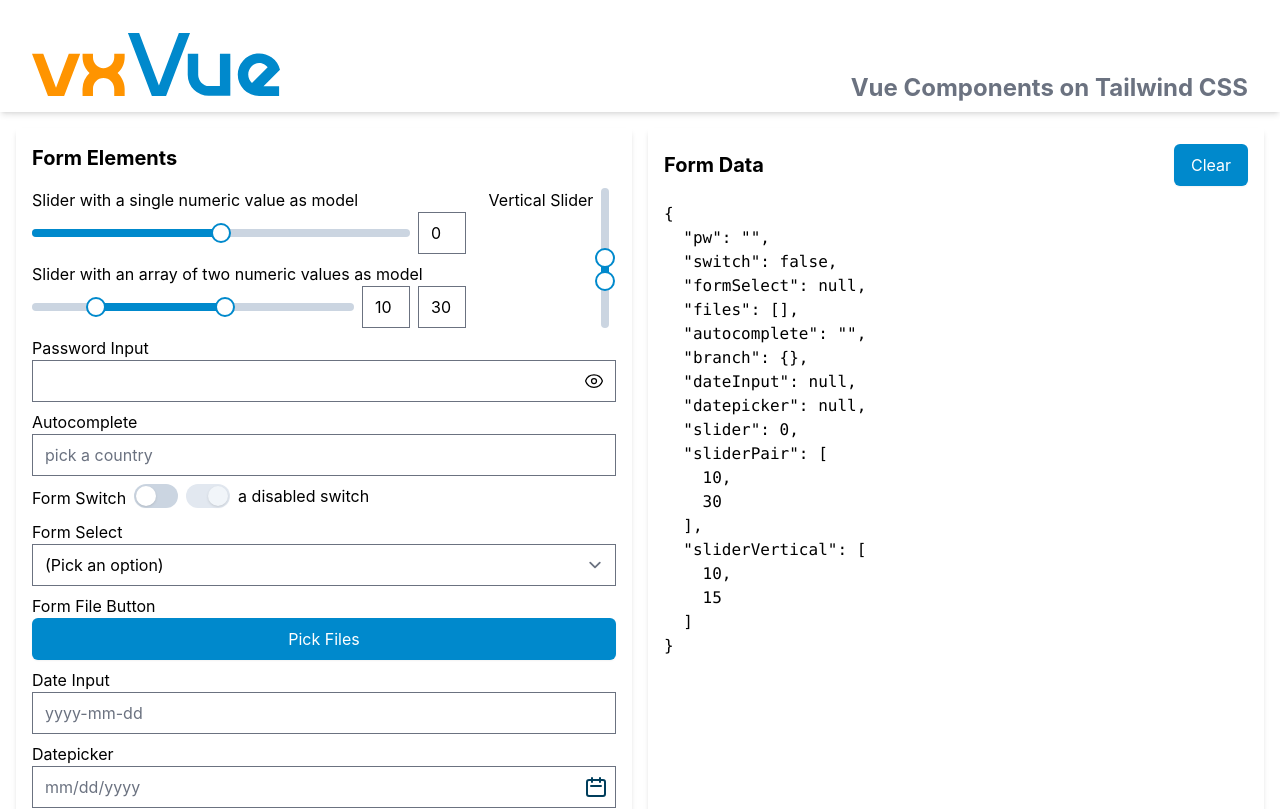
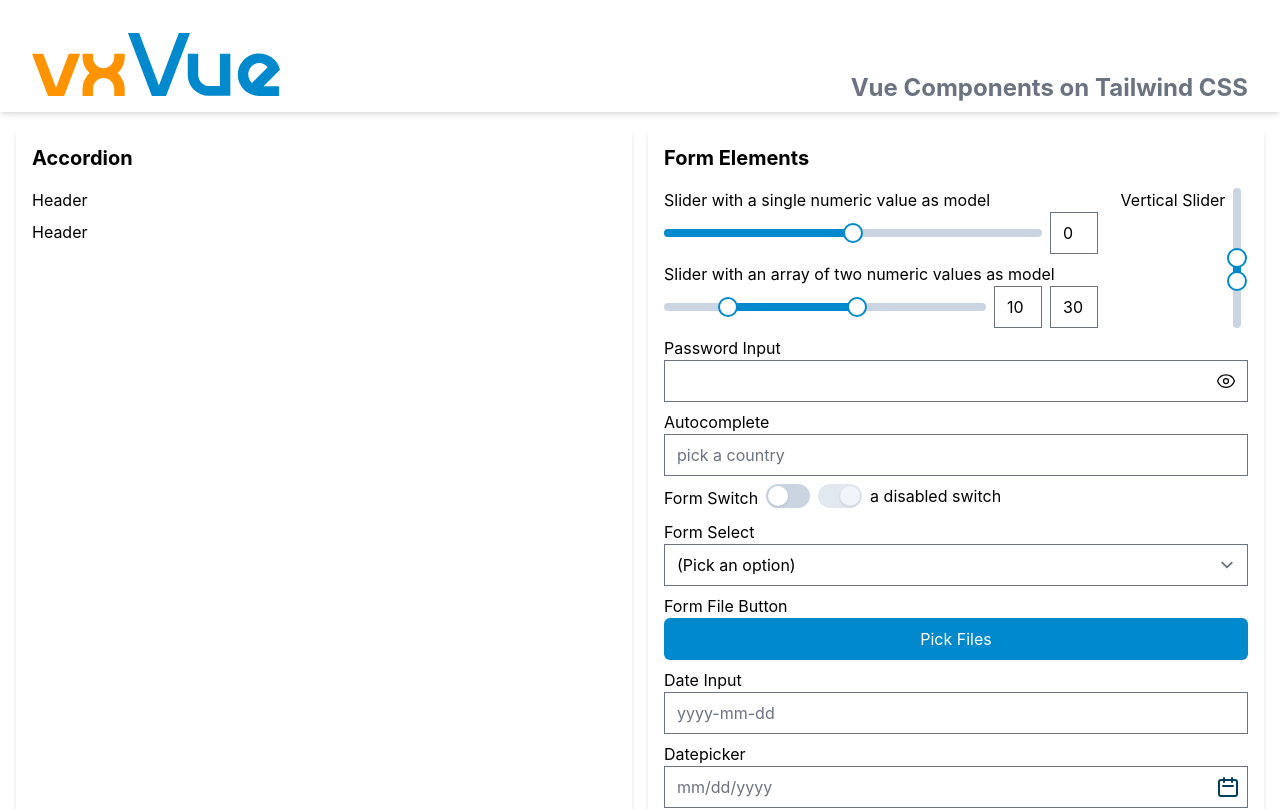
Before and after one commit to Vectrex/vxVue, a Vue app: page / in a window 1280 px wide. Shown: the top 809 px of the page. Built offline with nearby package versions, Linux system fonts and the light colour scheme.

Commit message:
Added a WIP accordion component

```diff
--- a/src/App.vue
+++ b/src/App.vue
@@ -17,6 +17,8 @@
   import { XMarkIcon, UserIcon, ShieldExclamationIcon } from "@heroicons/vue/24/solid"
 
   import { computed, ref } from "vue"
+  import Accordion from "./components/accordion.vue";
+  import AccordionPanel from "./components/accordion-panel.vue";
 
   const form = ref({
     pw: '',
@@ -41,6 +43,7 @@
     ],
     activeIndex: 0
   })
+  const accordionIndex = ref(-1)
   const sortable = ref({
     rows: [
       { key: 1, name: 'Linda', role: 'Sarah', yob: 1956 },
@@ -132,6 +135,14 @@
 
 <template>
   <div class="grid grid-cols-1 gap-4 px-4 pt-28 mx-auto md:pt-32 lg:grid-cols-2 2xl:grid-cols-3">
+    <div class="p-4 space-y-2 shadow-md">
+      <h2 class="mb-4 text-xl font-bold">Accordion</h2>
+      <accordion @update:active-index="accordionIndex = $event" :active-index="accordionIndex">
+        <accordion-panel />
+        <accordion-panel />
+        <div>Dummy</div>
+      </accordion>
+    </div>
     <div class="p-4 space-y-2 shadow-md">
       <h2 class="mb-4 text-xl font-bold">Form Elements</h2>
       <div class="grid grid-cols-4 gap-4">
--- /dev/null
+++ b/src/components/accordion-panel.vue
@@ -0,0 +1,15 @@
+<script setup>
+  const emit = defineEmits(['select'])
+  const props = defineProps({ show: Boolean })
+  defineOptions({ name: 'accordion-panel' })
+  const handleClick = () => emit('select')
+</script>
+
+<template>
+  <slot name="header">
+    <div @click="handleClick">Header</div>
+  </slot>
+  <slot name="body" v-if="show">
+    <div>Body.</div>
+  </slot>
+</template>
--- /dev/null
+++ b/src/components/accordion.vue
@@ -0,0 +1,38 @@
+<script setup>
+  import AccordionPanel from "./accordion-panel.vue"
+  import {computed, onMounted, onUpdated, ref, useSlots} from "vue"
+
+  const props = defineProps({ activeIndex: Number, multiple: Boolean })
+  const emit = defineEmits(['update:activeIndex'])
+  const slots = useSlots()
+  const tabs = computed(() => {
+    return slots.default().reduce((tabs, child) => {
+        if (child.type.name === 'accordion-panel') {
+          tabs.push(child)
+        }
+        return tabs
+    }, [])
+  })
+  onMounted(() => {
+    let panels = []
+    slots.default().forEach(child => {
+      if (child.type.name === 'accordion-panel') {
+        panels.push(child)
+      }
+    })
+    tabs.value = panels
+  })
+  onUpdated(() => {
+    let panels = []
+    slots.default().forEach(child => {
+      if (child.type.__name === 'accordion-panel') {
+        panels.push(child)
+      }
+    })
+    tabs.value = panels
+  })
+</script>
+
+<template>
+  <component v-for="(tab, ndx) in tabs" :is="tab" :show="activeIndex === ndx" @select="emit('update:activeIndex', ndx)" />
+</template>
```
